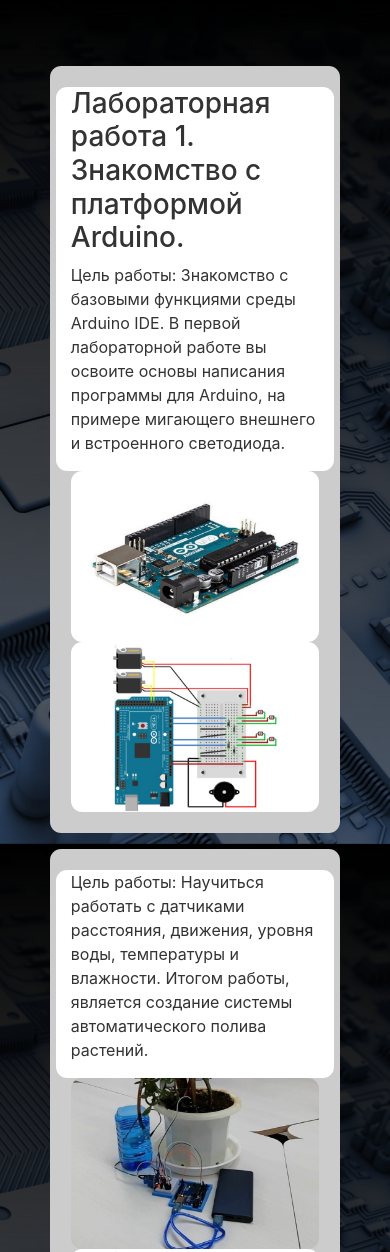
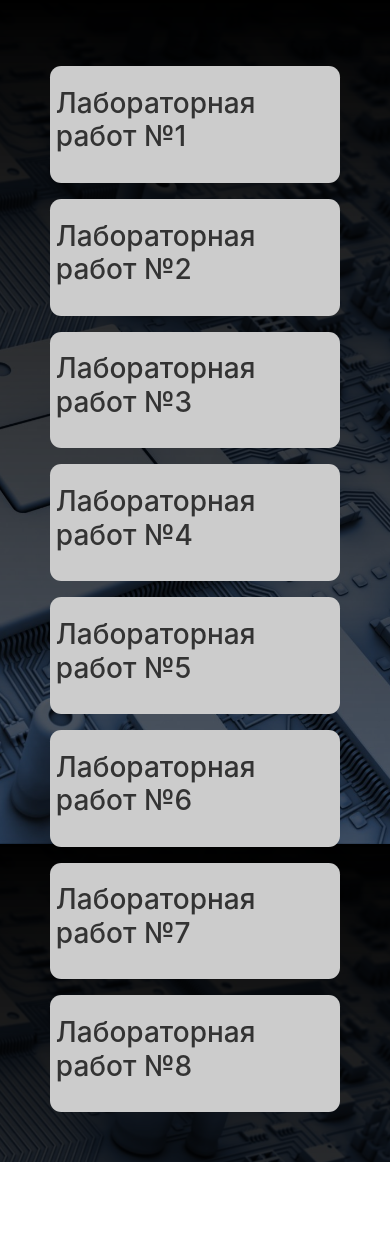
Before and after one commit to DzmitryCavi/DzmitryCavi.github.io, a plain HTML site: page practice.html in a window 390 px wide. Shown: the top 1252 px of the page. After the commit the page ends 1162 px from the top, so only its background shows below. Drawn offline with Linux system fonts and the light colour scheme.

Commit message:
lab for mob

```diff
--- a/practice.html
+++ b/practice.html
@@ -32,7 +32,7 @@
           Лабораторные работы
         </h1>
 
-        <div class="row labs_box">
+        <div class="row labs_box d-none d-lg-block">
 
           <div class="col-12 labs_block">
             <div class="row align-items-center labs_block2">
@@ -181,10 +181,65 @@
             </div>
           </div>
 
+        </div>
+        <div class="row labs_box d-lg-none">
+          <div class="col-12 labs_block">
+            <div class="row align-items-center labs_block2">
+            <h3><a href="labs/pdf/lab1.pdf" >Лабораторная работ №1 </a></h3>
+            </div>
+          </div>
+        </div>
+        <div class="row labs_box d-lg-none">
+          <div class="col-12 labs_block">
+            <div class="row align-items-center labs_block2">
+            <h3><a href="labs/pdf/lab1.pdf" >Лабораторная работ №2 </a></h3>
+            </div>
+          </div>
+        </div>
+        <div class="row labs_box d-lg-none">
+          <div class="col-12 labs_block">
+            <div class="row align-items-center labs_block2">
+            <h3><a href="labs/pdf/lab1.pdf" >Лабораторная работ №3 </a></h3>
+            </div>
+          </div>
+        </div>
+        <div class="row labs_box d-lg-none">
+          <div class="col-12 labs_block">
+            <div class="row align-items-center labs_block2">
+            <h3><a href="labs/pdf/lab1.pdf" >Лабораторная работ №4 </a></h3>
+            </div>
+          </div>
+        </div>
+        <div class="row labs_box d-lg-none">
+          <div class="col-12 labs_block">
+            <div class="row align-items-center labs_block2">
+            <h3><a href="labs/pdf/lab1.pdf" >Лабораторная работ №5 </a></h3>
+            </div>
+          </div>
+        </div>
+        <div class="row labs_box d-lg-none">
+          <div class="col-12 labs_block">
+            <div class="row align-items-center labs_block2">
+            <h3><a href="labs/pdf/lab1.pdf" >Лабораторная работ №6 </a></h3>
+            </div>
+          </div>
+        </div>
+        <div class="row labs_box d-lg-none">
+          <div class="col-12 labs_block">
+            <div class="row align-items-center labs_block2">
+            <h3><a href="labs/pdf/lab1.pdf" >Лабораторная работ №7 </a></h3>
+            </div>
+          </div>
+        </div>
+        <div class="row labs_box d-lg-none">
+          <div class="col-12 labs_block">
+            <div class="row align-items-center labs_block2">
+            <h3><a href="labs/pdf/lab1.pdf" >Лабораторная работ №8 </a></h3>
+            </div>
+          </div>
+        </div>
 
 
-
-        </div>
       </section>
     </main>
 
```
